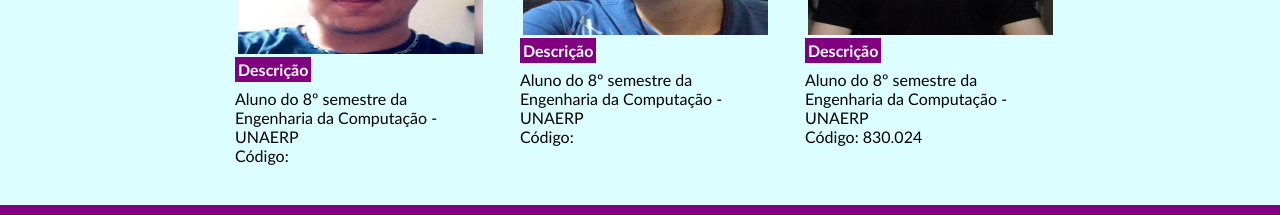
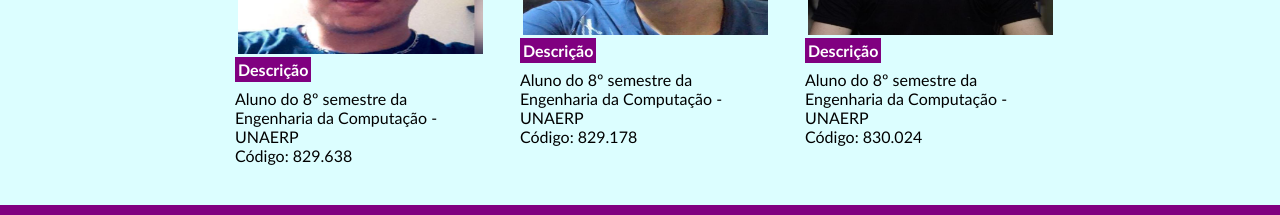
Before and after one commit to ElioPaulino/ProjetoSiteConfeitaria, a plain HTML site: page desenvolvedores.html in a window 1280 px wide. Shown: the part 422-637 px from the top of the page. Drawn offline with Linux system fonts and the light colour scheme.

Commit message:
Update desenvolvedores.html

```diff
--- a/desenvolvedores.html
+++ b/desenvolvedores.html
@@ -73,7 +73,7 @@
 
 						<h3>Descrição</h3>
 
-						<p class="descricao">Aluno do 8º semestre da Engenharia da Computação - UNAERP<br>Código:</p>
+						<p class="descricao">Aluno do 8º semestre da Engenharia da Computação - UNAERP<br>Código: 829.178</p>
 					</div>
 				</div>
 			</div>
@@ -117,7 +117,7 @@
 
 						<h3>Descrição</h3>
 
-						<p class="descricao">Aluno do 8º semestre da Engenharia da Computação - UNAERP<br>Código:</p>
+						<p class="descricao">Aluno do 8º semestre da Engenharia da Computação - UNAERP<br>Código: 829.638</p>
 
 					</div>
 				</div>
```
